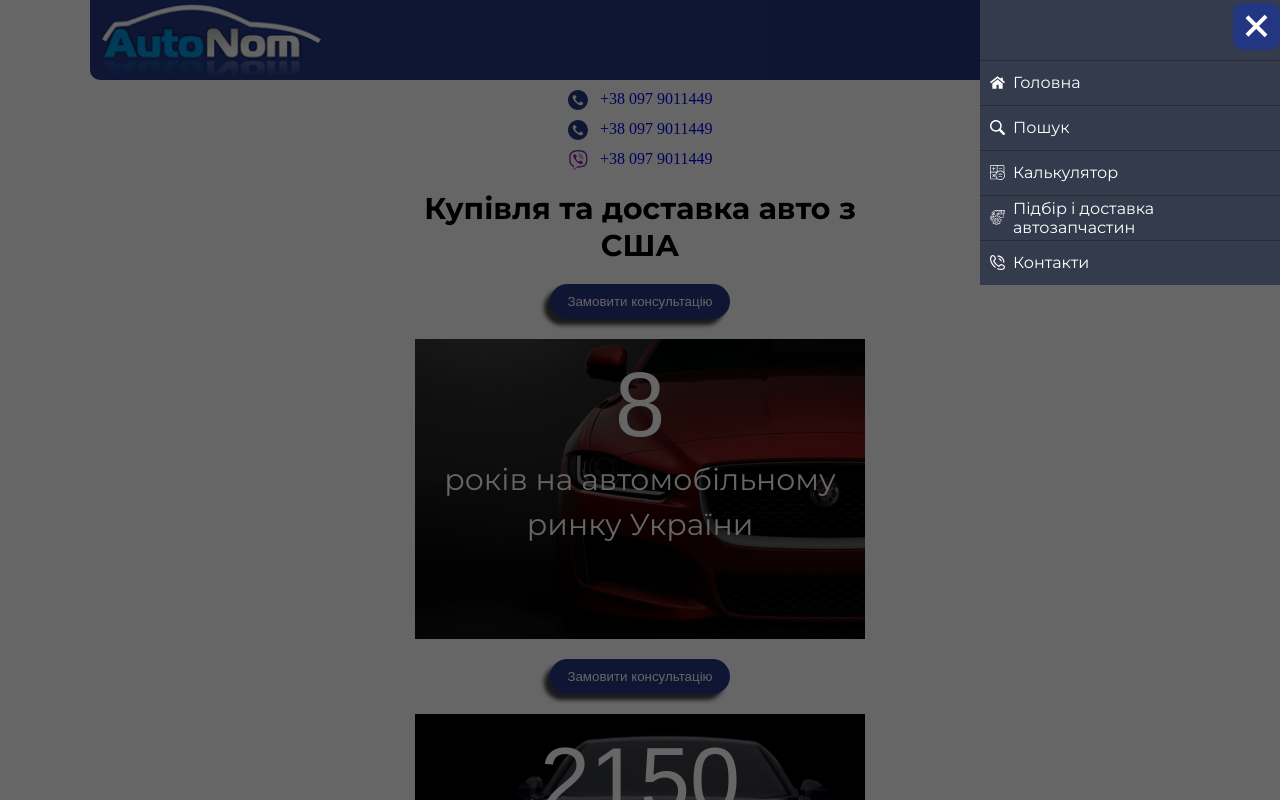
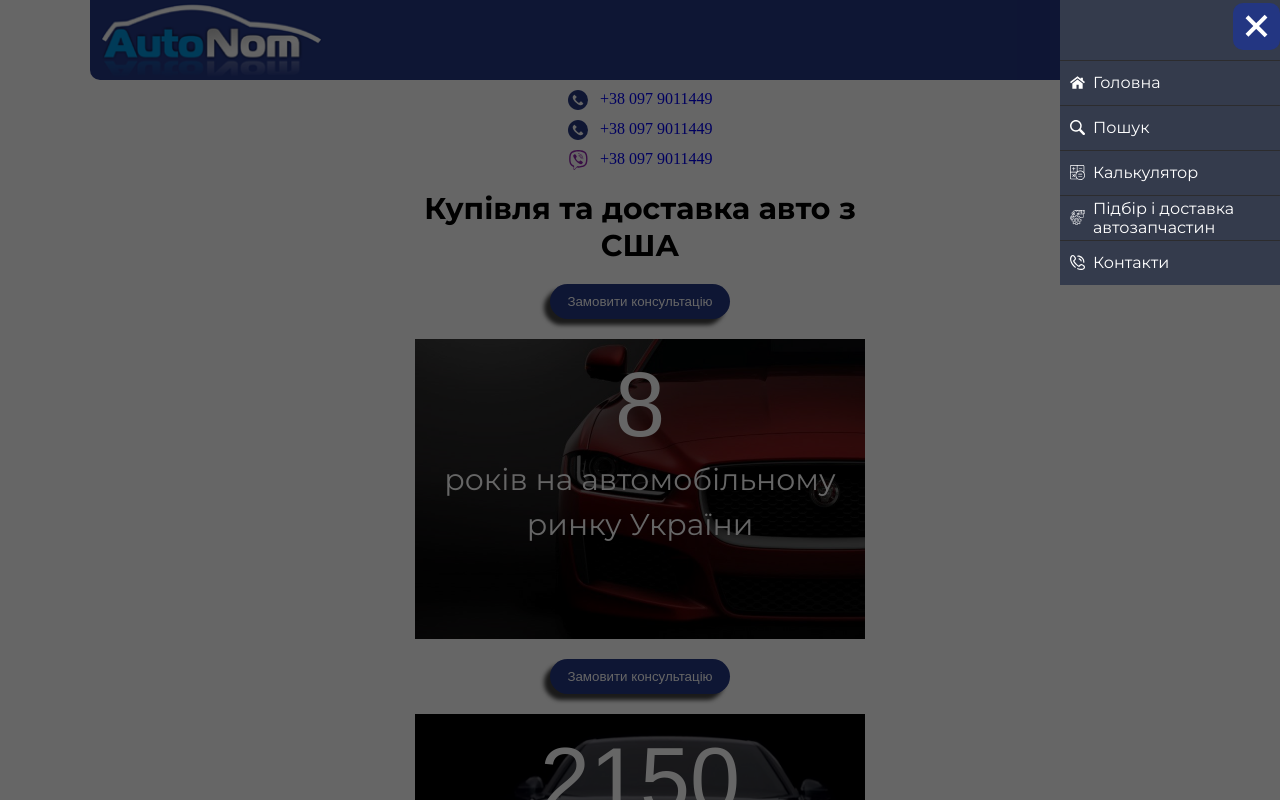
Before and after one commit to AndreyMad/carCalculator, a React (Create React App) app: page / in a window 1280 px wide. Shown: the top 800 px of the page. Built offline with nearby package versions, Linux system fonts and the light colour scheme.

Commit message:
add styles navi

```diff
--- a/src/pages/Navigation/Navigation.module.css
+++ b/src/pages/Navigation/Navigation.module.css
@@ -20,7 +20,7 @@
   flex-direction: column;
   align-items: flex-start;
   background-color: #343b4c;
-  max-width: 300px;
+  max-width: 220px;
   padding-top: 60px;
 }
 
```
